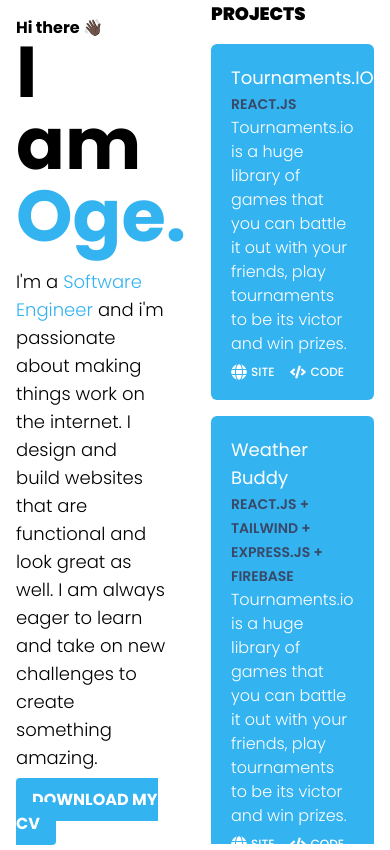
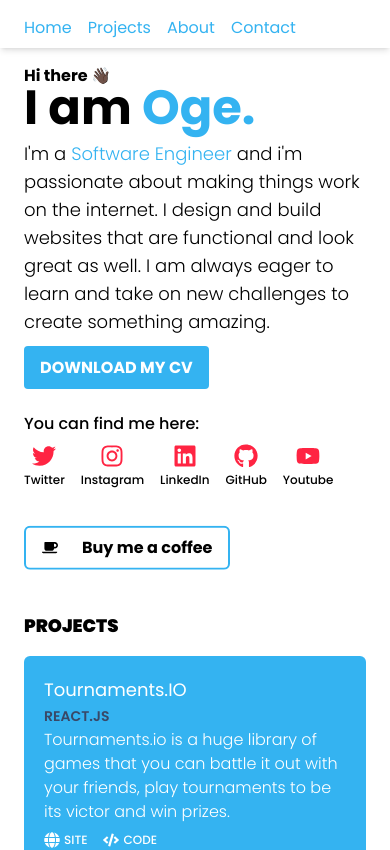
Before and after one commit to codedcontent/portfolio-ogemeph, a Next.js app: page / in a window 390 px wide. Shown: the top 850 px of the page. Built offline with nearby package versions, Linux system fonts and the light colour scheme.

Commit message:
Made it responsive

```diff
--- a/src/app/page.tsx
+++ b/src/app/page.tsx
@@ -1,11 +1,17 @@
 import LeftSide from "@/components/LeftSide";
 import RightSide from "@/components/RightSide";
+import TopNav from "@/components/TopNav";
 
 export default function Home() {
   return (
-    <main className="w-full flex h-screen selection:bg-secondary">
+    <main className="w-full flex md:flex-row flex-col md:h-screen selection:bg-secondary pb-6 relative md:overflow-hidden">
+      <div className="sticky top-0 left-0 bg-white pt-4 pb-2 z-50 md:hidden px-6 lg:px-24 lg:py-10 shadow-md">
+        <TopNav />
+      </div>
+
       <LeftSide />
+
       <RightSide />
     </main>
-  )
+  );
 }
--- a/src/components/LeftSide.tsx
+++ b/src/components/LeftSide.tsx
@@ -34,22 +34,24 @@ const LeftSide = () => {
   };
 
   return (
-    <div className="h-full w-1/2 px-4 sm:px-6 lg:px-24 lg:py-10 flex flex-col justify-between">
-      <TopNav />
+    <div className="md:h-screen h-full md:w-1/2 w-full px-6 lg:px-24 lg:py-10 flex flex-col justify-between">
+      <div className="hidden md:block">
+        <TopNav />
+      </div>
 
       {/* Main content */}
-      <div className="w-11/12 py-4">
+      <div className="w-full py-4">
         {/* Greeting && Intro */}
         <div className="-space-y-1">
           <p className="text-base font-bold">Hi there 👋🏿</p>
 
-          <p className="font-bold text-7xl">
+          <p className="font-bold md:text-6xl text-5xl">
             I am <span className="text-primary">Oge.</span>
           </p>
         </div>
 
         {/* Short message about my professional work */}
-        <p className="font-light text-lg my-4">
+        <p className="font-light text-lg mt-2 mb-5">
           I&apos;m a <span className="text-primary">Software Engineer</span> and
           i&apos;m passionate about making things work on the internet. I design
           and build websites that are functional and look great as well. I am
@@ -69,17 +71,17 @@ const LeftSide = () => {
 
         {/* Social Media Locations */}
         <div className="mt-8 flex justify-center flex-col">
-          <p className="font-medium text-lg">You can find me here:</p>
+          <p className="font-medium md:text-lg">You can find me here:</p>
 
           {/* Social icons */}
-          <div className="flex gap-4 mt-2">
+          <div className="flex gap-4 mt-2 flex-wrap items-center">
             <Link
               target="_blank"
               href="https://twitter.com/@i_am_meph"
               className="flex flex-col gap-1 justify-center items-center"
             >
-              <FaTwitter className="text-3xl cursor-pointer text-secondary" />
-              <p className="font-medium text-sm">Twitter</p>
+              <FaTwitter className="md:text-3xl text-2xl cursor-pointer text-secondary" />
+              <p className="font-medium md:text-sm text-xs">Twitter</p>
             </Link>
 
             <Link
@@ -87,8 +89,8 @@ const LeftSide = () => {
               href="https://instagram.com/i.am.meph"
               className="flex flex-col gap-1 justify-center items-center"
             >
-              <FaInstagram className="text-3xl cursor-pointer text-secondary" />
-              <p className="font-medium text-sm">Instagram</p>
+              <FaInstagram className="md:text-3xl text-2xl cursor-pointer text-secondary" />
+              <p className="font-medium md:text-sm text-xs">Instagram</p>
             </Link>
 
             <Link
@@ -96,8 +98,8 @@ const LeftSide = () => {
               href="https://www.linkedin.com/in/ogeme/"
               className="flex flex-col gap-1 justify-center items-center"
             >
-              <FaLinkedin className="text-3xl cursor-pointer text-secondary" />
-              <p className="font-medium text-sm">LinkedIn</p>
+              <FaLinkedin className="md:text-3xl text-2xl cursor-pointer text-secondary" />
+              <p className="font-medium md:text-sm text-xs">LinkedIn</p>
             </Link>
 
             <Link
@@ -105,8 +107,8 @@ const LeftSide = () => {
               href="https://www.github.com/codedcontent"
               className="flex flex-col gap-1 justify-center items-center"
             >
-              <FaGithub className="text-3xl cursor-pointer text-secondary" />
-              <p className="font-medium text-sm">GitHub</p>
+              <FaGithub className="md:text-3xl text-2xl cursor-pointer text-secondary" />
+              <p className="font-medium md:text-sm text-xs">GitHub</p>
             </Link>
 
             <Link
@@ -114,15 +116,17 @@ const LeftSide = () => {
               href="https://www.youtube.com/@techwithoge6899"
               className="flex flex-col gap-1 justify-center items-center"
             >
-              <FaYoutube className="text-3xl cursor-pointer text-secondary" />
-              <p className="font-medium text-sm">Youtube</p>
+              <FaYoutube className="md:text-3xl text-2xl cursor-pointer text-secondary" />
+              <p className="font-medium md:text-sm text-xs">Youtube</p>
             </Link>
           </div>
         </div>
       </div>
 
       {/* Buy me coffee */}
-      <CoffeeButton onClick={buyMeCoffee} />
+      <div className="md:my-0 my-8">
+        <CoffeeButton onClick={buyMeCoffee} />
+      </div>
     </div>
   );
 };
--- a/src/components/RightSide.tsx
+++ b/src/components/RightSide.tsx
@@ -2,10 +2,9 @@ import About from "./pages/about/About";
 import ContactMe from "./pages/contact/ContactMe";
 import Projects from "./pages/projects/Projects";
 
-
 const RightSide = () => {
   return (
-    <div className="w-1/2 h-screen overflow-y-scroll px-4 sm:px-6 lg:px-24 lg:py-10">
+    <div className="md:w-1/2 w-full h-full md:h-screen md:overflow-y-scroll px-6 lg:px-24 lg:py-10 md:py-4 py-0 md:space-y-14 space-y-10">
       {/* Projects */}
       <Projects />
 
--- a/src/components/TopNav.tsx
+++ b/src/components/TopNav.tsx
@@ -5,10 +5,8 @@ type Props = {};
 const TopNav = (props: Props) => {
   return (
     <nav className="">
-      <div className="">
       <div className="flex items-center justify-between">
         <div className="flex items-center">
-            <div className="hidden md:block">
           <div className="flex items-baseline space-x-4 text-primary">
             <Link href="">Home</Link>
             <Link href="#projects">Projects</Link>
@@ -17,8 +15,6 @@ const TopNav = (props: Props) => {
           </div>
         </div>
       </div>
-        </div>
-      </div>
     </nav>
   );
 };
--- a/src/components/common/TextField.tsx
+++ b/src/components/common/TextField.tsx
@@ -1,4 +1,3 @@
-
 type Props = {
   value: string;
   type: string;
@@ -6,11 +5,11 @@ type Props = {
   handleChange: (type: string, value: string) => void;
 };
 
-const TextField = ({handleChange, placeholder, type, value}: Props) => {
+const TextField = ({ handleChange, placeholder, type, value }: Props) => {
   return (
     <input
       type="text"
-      className="border-2 border-primary py-3 px-10 w-full outline-none rounded- placeholder:italic placeholder:font-light"
+      className="border-2 border-primary py-3 px-4 w-full outline-none rounded-lg text-sm placeholder:font-light"
       placeholder={placeholder}
       value={value}
       onChange={(e) => handleChange(type, e.target.value)}
--- a/src/components/pages/about/About.tsx
+++ b/src/components/pages/about/About.tsx
@@ -3,7 +3,7 @@ import MyTechSkills from "@/components/common/MyTechSkills";
 
 const About = () => {
   return (
-    <div className="mt-16" id="about">
+    <div id="about">
       <p className="font-black text-lg uppercase">About me</p>
 
       <div className="space-y-4">
--- a/src/components/pages/contact/ContactMe.tsx
+++ b/src/components/pages/contact/ContactMe.tsx
@@ -2,10 +2,9 @@
 import React from "react";
 import ContactMeForm from "./ContactMeForm";
 
-
 const ContactMe = () => {
   return (
-    <div className="mt-16 w-full" id="contact">
+    <div className="w-full" id="contact">
       <p className="font-black text-lg uppercase">Let's talk, shall we?</p>
 
       <div className="my-4">
--- a/src/components/pages/contact/ContactMeForm.tsx
+++ b/src/components/pages/contact/ContactMeForm.tsx
@@ -59,7 +59,7 @@ const ContactMeForm = () => {
 
       {/* Message */}
       <textarea
-        className="border-2 border-primary py-2 px-10 w-full outline-none placeholder:italic placeholder:font-light"
+        className="border-2 border-primary py-3 px-4 w-full outline-none rounded-lg text-sm placeholder:font-light min-h-[150px]"
         placeholder="What could this be about?"
         onChange={(e) => handleFormChange("message", e.target.value)}
         value={form.message}
```
Lines whose indentation alone changed are shown as unchanged.
